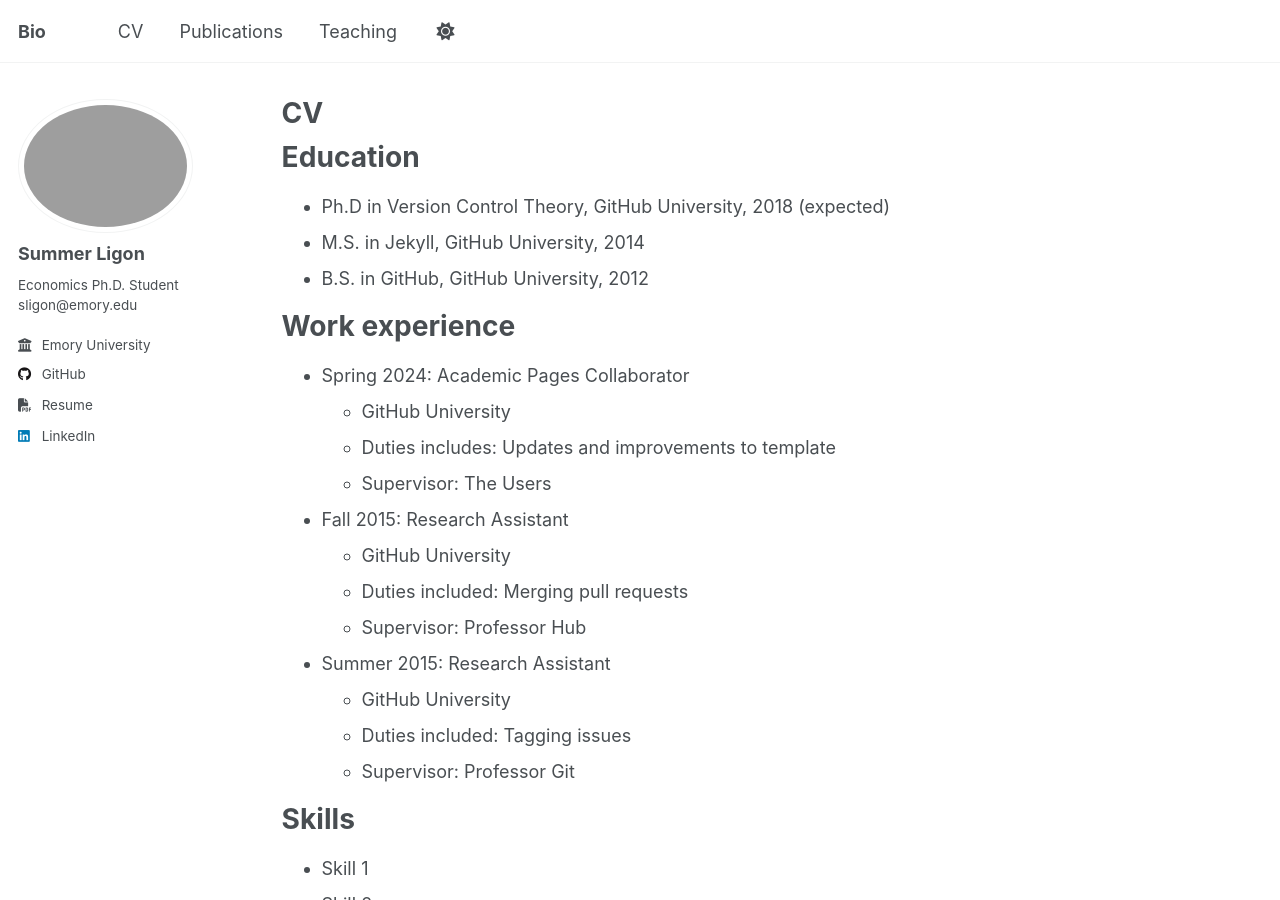
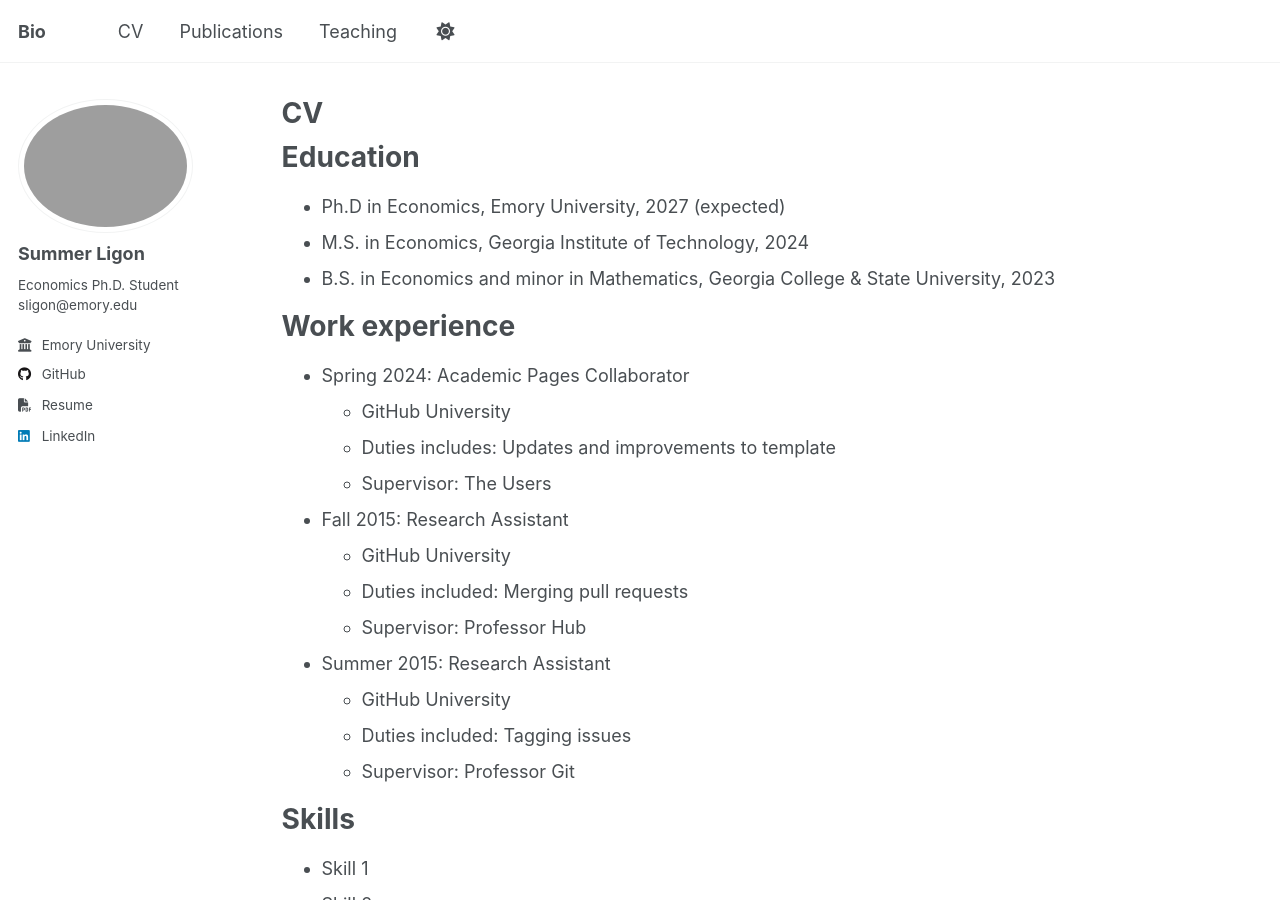
Before and after one commit to summerligon/summerligon.github.io, a Jekyll site: the page built from _pages/cv.md, in a window 1280 px wide and 900 px high. Built offline with Jekyll 4.4.1, drawn with Linux system fonts in a browser that asks for light colours; a script that is not in the unit is left out.

Commit message:
Update cv.md
Need to finish later

```diff
--- a/_pages/cv.md
+++ b/_pages/cv.md
@@ -11,9 +11,9 @@ redirect_from:
 
 Education
 ======
-* Ph.D in Version Control Theory, GitHub University, 2018 (expected)
-* M.S. in Jekyll, GitHub University, 2014
-* B.S. in GitHub, GitHub University, 2012
+* Ph.D in Economics, Emory University, 2027 (expected)
+* M.S. in Economics, Georgia Institute of Technology, 2024
+* B.S. in Economics and minor in Mathematics, Georgia College & State University, 2023
 
 Work experience
 ======
```
